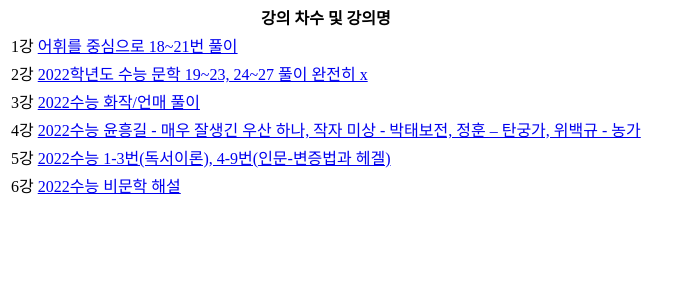
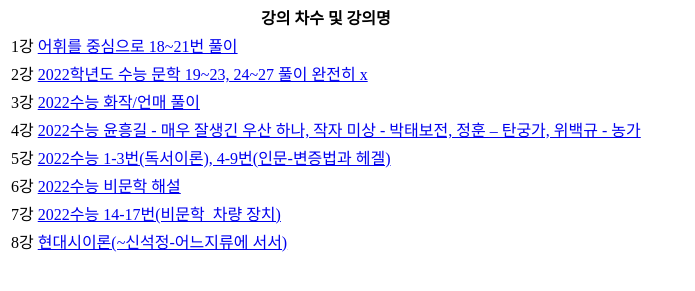
Before and after one commit to DylanFlynnChoi/Junglinks, a plain HTML site: page index.html in a window 1280 px wide. Shown: the part 87-378 px from the top of the page, without its empty margins (0-695 px from the left). Drawn offline with Linux system fonts and the light colour scheme.

Commit message:
Add files via upload

```diff
--- a/index.html
+++ b/index.html
@@ -39,6 +39,16 @@
             6강 <a href="https://youtu.be/5oyX7V2Rjug">2022수능 비문학 해설</a>
             </td>
         </tr>
+        <tr>
+            <td>
+            7강 <a href="https://youtu.be/Z47iZtdonzU">2022수능 14-17번(비문학_차량 장치)</a>
+            </td>
+        </tr>
+        <tr>
+            <td>
+            8강 <a href="https://youtu.be/xt5-FkT6hVk">현대시이론(~신석정-어느지류에 서서)</a>
+            </td>
+        </tr>
     </table>
 </body>
 </html>
```
